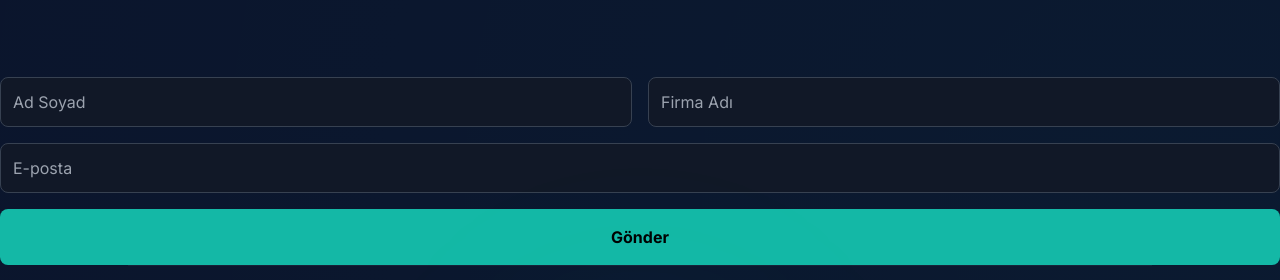
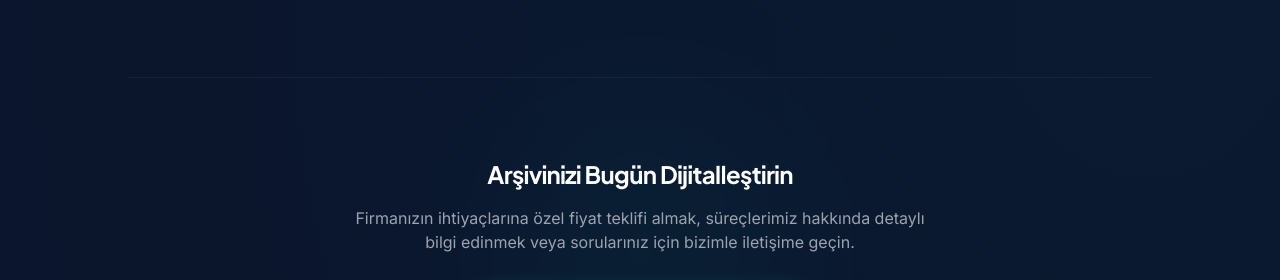
Before and after one commit to Nazmicann/eren-tarih-portfolyo, a plain HTML site: page templates/index.html in a window 1280 px wide. Shown: the part 4038-4318 px from the top of the page. Drawn offline with nearby package versions, Linux system fonts and the light colour scheme.

```diff
--- a/templates/index.html
+++ b/templates/index.html
@@ -415,19 +415,7 @@
     </div>
 </section>
 
-<form name="contact" method="POST" action="/" data-netlify="true">
-    <!-- Bu gizli kutucuk, Netlify'ın formu tanıması için zorunludur -->
-    <input type="hidden" name="form-name" value="contact" />
 
-    <div class="grid grid-cols-1 md:grid-cols-2 gap-4">
-        <input type="text" name="name" placeholder="Ad Soyad" class="p-3 bg-gray-900 border border-gray-700 rounded-lg text-white" required>
-        <input type="text" name="company" placeholder="Firma Adı" class="p-3 bg-gray-900 border border-gray-700 rounded-lg text-white">
-        <input type="email" name="email" placeholder="E-posta" class="p-3 bg-gray-900 border border-gray-700 rounded-lg text-white col-span-1 md:col-span-2" required>
-        <button type="submit" class="col-span-1 md:col-span-2 py-4 bg-teal-500 hover:bg-teal-400 text-black font-bold rounded-lg transition-all">Gönder</button>
-    </div>
-</form>
-        </div>
-    </div>
 </section>
 
 
```
